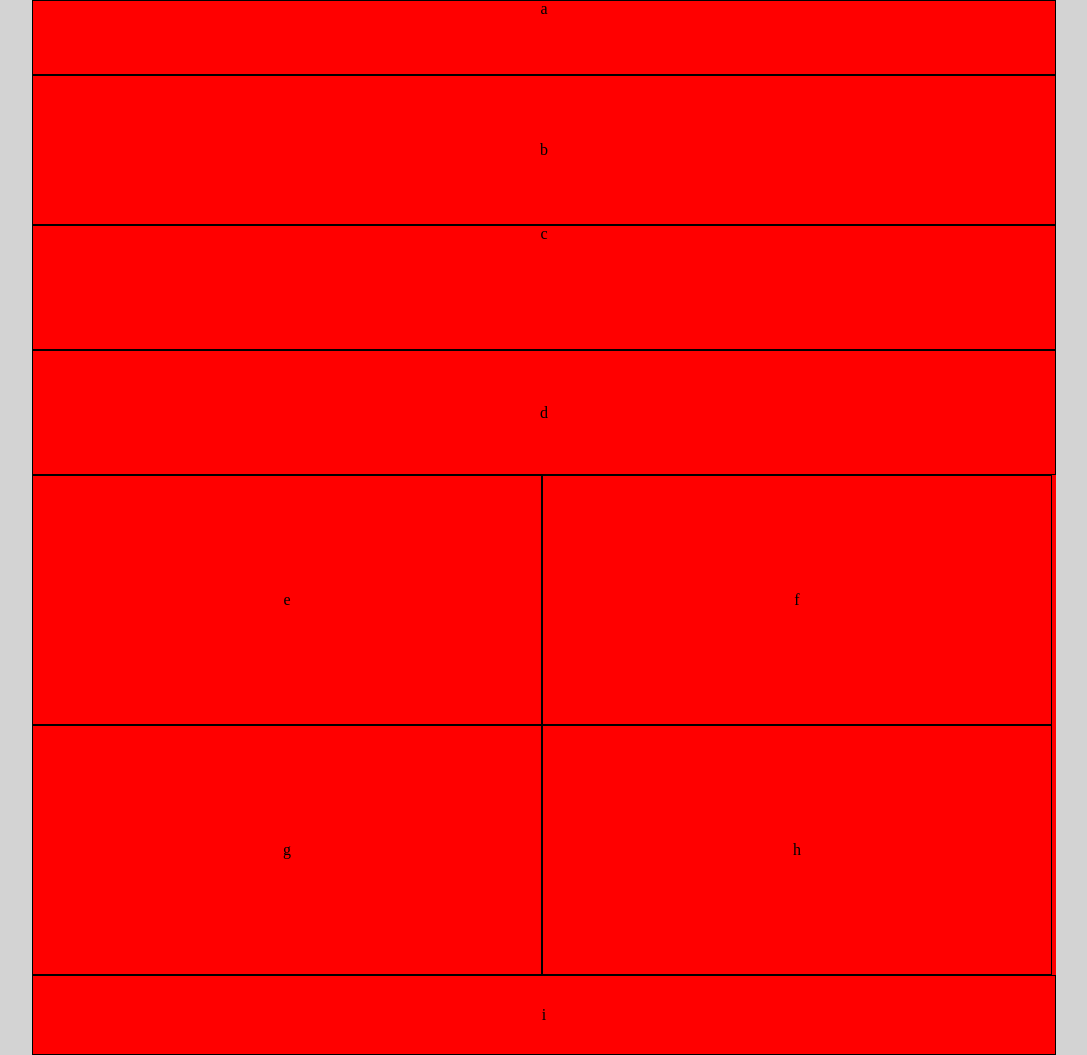
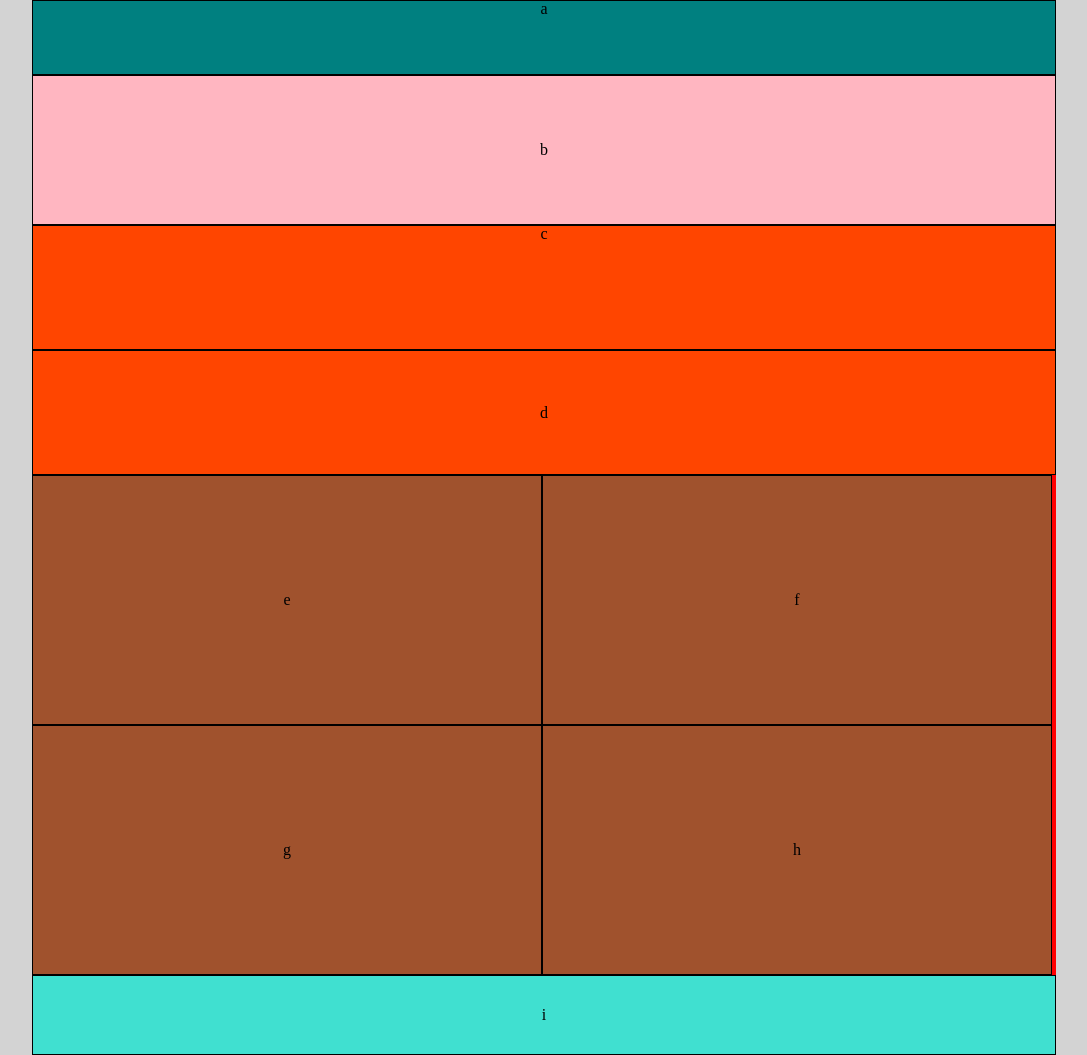
Before and after one commit to 301-Intermediate-Javascript/lab-04, a plain HTML site: page index.html in a window 1280 px wide. Shown: the whole page, without its empty margins (96-1183 px from the left). Drawn offline with Linux system fonts and the light colour scheme.

Commit message:
fixed color

```diff
--- a/CSS/layout.css
+++ b/CSS/layout.css
@@ -96,7 +96,6 @@ main :nth-child(1) section:nth-child(3) div:nth-child(7) {
         width: 480px;
         margin: 0 auto;
         height: fit-content;
-        background-color: blue;
     }
     main :nth-child(1) section:nth-child(3) {
         display: flex;
@@ -107,29 +106,36 @@ main :nth-child(1) section:nth-child(3) div:nth-child(7) {
     main :nth-child(1) div:nth-child(1) {
         width: 480px;
         height: 75px;
+        background-color: blue;
+
         /* order: 1; */
     }
 
     main :nth-child(1) div:nth-child(2) {
         width: 480px;
         height: 150px;
+        background-color: red;
+
         /* order: 2; */
     }
 
     main :nth-child(1) section:nth-child(3) div:nth-child(1), main :nth-child(1) section:nth-child(3) div:nth-child(2) {
         width: 480px;
         height: 125px;
+        background-color: green;
     }
 
     main :nth-child(1) section:nth-child(3) div:nth-child(3), main :nth-child(1) section:nth-child(3) div:nth-child(4),
     main :nth-child(1) section:nth-child(3) div:nth-child(5), main :nth-child(1) section:nth-child(3) div:nth-child(6) {
         width: 240px;
         height: 250px;
+        background-color: purple;
     }
 
     main :nth-child(1) section:nth-child(3) div:nth-child(7) {
         width: 480px;
         height: 80px;
+        background-color: black;
         /* order: 4; */
     }
     }
@@ -138,40 +144,47 @@ main :nth-child(1) section:nth-child(3) div:nth-child(7) {
             width: 1024px;
             margin: 0 auto;
             height: fit-content;
-            background-color: red;
         }
         main :nth-child(1) section:nth-child(3) {
             display: flex;
             width: 1024px;
             flex-flow: row wrap;
             height: 100%;
+            background-color: red;
+
         }
         main :nth-child(1) div:nth-child(1) {
             width: 1024px;
             height: 75px;
+            background-color: teal;
             /* order: 1; */
         }
 
         main :nth-child(1) div:nth-child(2) {
             width: 1024px;
             height: 150px;
+            background-color: lightpink;
+
             /* order: 2; */
         }
 
         main :nth-child(1) section:nth-child(3) div:nth-child(1), main :nth-child(1) section:nth-child(3) div:nth-child(2) {
             width: 1024px;
             height: 125px;
+            background-color: orangered;
         }
 
         main :nth-child(1) section:nth-child(3) div:nth-child(3), main :nth-child(1) section:nth-child(3) div:nth-child(4),
         main :nth-child(1) section:nth-child(3) div:nth-child(5), main :nth-child(1) section:nth-child(3) div:nth-child(6) {
             width: 510px;
             height: 250px;
+            background-color: sienna;
         }
 
         main :nth-child(1) section:nth-child(3) div:nth-child(7) {
             width: 1024px;
             height: 80px;
+            background-color: turquoise;
             /* order: 4; */
         }
         }
```
